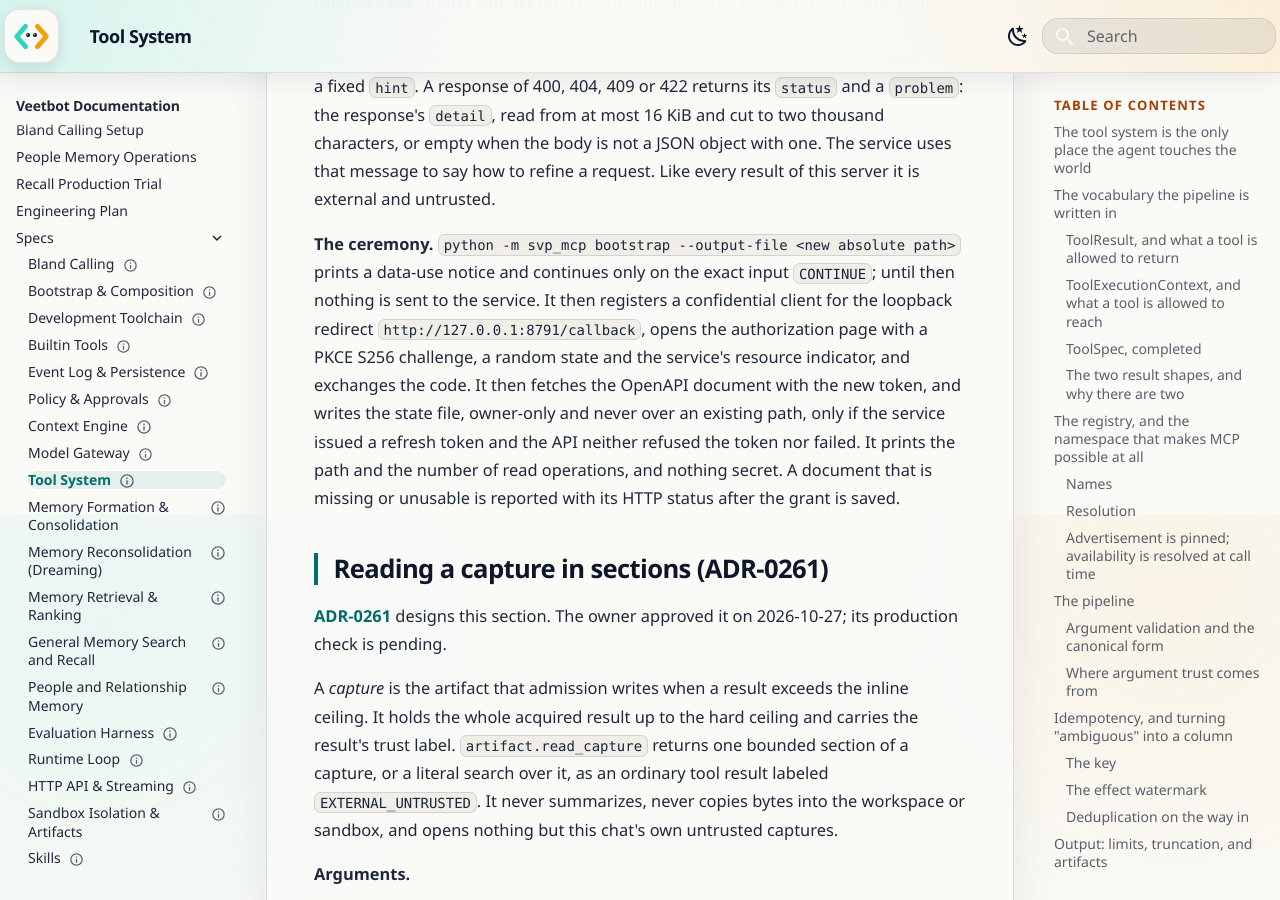
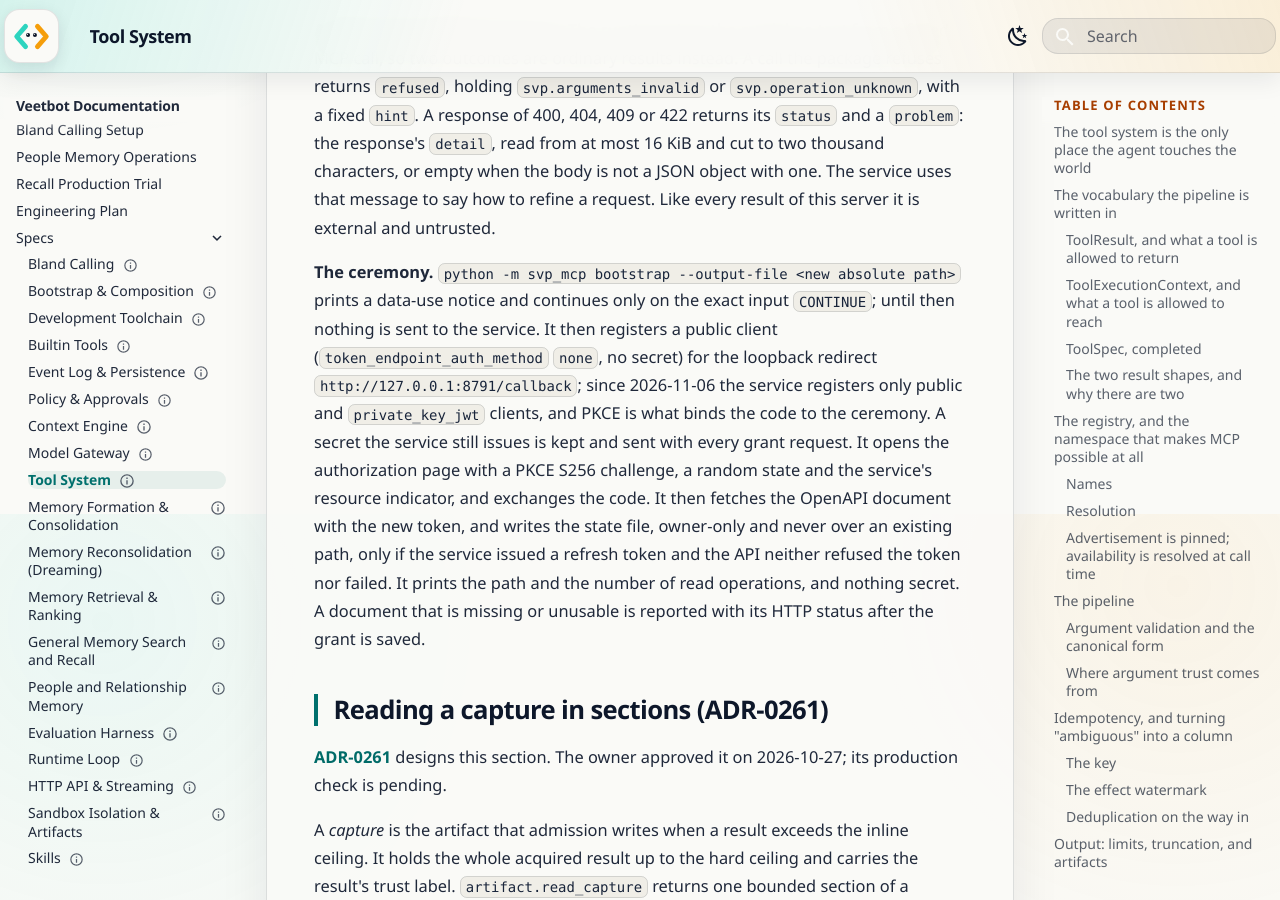
Before and after one commit to avitus/veetbot, an MkDocs documentation site: the page built from docs/plan/tool-system.md, in a window 1280 px wide and 900 px high, scrolled down 66086 px. Built offline with MkDocs 1.6.1 and Material for MkDocs 9.7.7, drawn with Linux system fonts in a browser that asks for light colours; some of the changed text lies outside the part shown.

Commit message:
Register the Scale VP bridge as a public client
Since 2026-11-06 the Scale VP authorization server registers only public
(`none`) and `private_key_jwt` clients: its metadata lists no other method,
and a `client_secret_post` registration is answered as `none` with no secret.
The production grant's refresh was then refused (svp.credential_rejected in
the weekday briefing session), and a fresh `svp_mcp bootstrap` failed with
svp.response_invalid because the registration carried no secret.

The ceremony now registers a public client and sends no secret; PKCE binds
the code. The state file's `client_secret` is optional, so a file from an
earlier confidential registration is still read, and a secret the service
does issue is kept and sent.

Completion report
- Files: src/svp_mcp/{oauth,credential,bootstrap}.py; their unit tests;
  docs/plan/tool-system.md (state file, ceremony); ADR-0153 repair note;
  docs/deployment.md (pre-2026-11-06 grants must be replaced).
- Reading lane: A (spec under docs/plan and src change).
- Red: run_in_linux_container.sh pytest tests/unit/test_svp_{oauth,bootstrap,
  credential_store,entry_point}.py -> 7 failed (public registration refused
  as svp.response_invalid; secret-less state file refused as
  svp.credential_invalid).
- Green: Linux container, Scale VP unit + contract tests, import-boundary
  gate and toolchain tests: 272 passed, 3 skipped (49 s). ruff, ruff format,
  mypy (src/svp_mcp + tests) clean; make citations-fix, make docs-check pass.
  Full make check left to hosted CI.
- Live evidence: GET /.well-known/oauth-authorization-server lists
  token_endpoint_auth_methods_supported ["none","private_key_jwt"]; a
  client_secret_post registration returned 201 with method "none" and no
  client_secret.
- Not yet verified: a real sign-in and refresh with the public client.
- Deviations: none. ADRs: ADR-0153 amended with a dated repair note.

Reading-Lane: A
Co-Authored-By: Claude Opus 5.5 <noreply@anthropic.com>
Glen-Conversation: 60b6f6ca-feba-4fe1-aa2e-d74355e89396

```diff
--- a/docs/plan/tool-system.md
+++ b/docs/plan/tool-system.md
@@ -2386,7 +2386,8 @@ written by the process that received it. A role that refuses provider
 credentials refuses `SVP_CREDENTIAL_FILE`.
 
 **The state file.** One JSON object with exactly `version` (1), `client_id`,
-`client_secret`, `refresh_token`, `access_token` and `expires_at`. The package
+`refresh_token`, `access_token` and `expires_at`, plus `client_secret` only
+for a confidential client registered before 2026-11-06. The package
 refuses a file that is linked, readable by group or other, larger than 64 KiB,
 or shaped differently, with `svp.credential_invalid`. Its directory must be
 writable by the service user, because the package creates a lock file and a
@@ -2460,10 +2461,13 @@ untrusted.
 **The ceremony.** `python -m svp_mcp bootstrap --output-file <new absolute
 path>` prints a data-use notice and continues only on the exact input
 `CONTINUE`; until then nothing is sent to the service. It then registers a
-confidential client for the loopback redirect
-`http://127.0.0.1:8791/callback`, opens the authorization page with a PKCE
-S256 challenge, a random state and the service's resource indicator, and
-exchanges the code. It then fetches the OpenAPI document with the new token,
+public client (`token_endpoint_auth_method` `none`, no secret) for the
+loopback redirect `http://127.0.0.1:8791/callback`; since 2026-11-06 the
+service registers only public and `private_key_jwt` clients, and PKCE is
+what binds the code to the ceremony. A secret the service still issues is
+kept and sent with every grant request. It opens the authorization page with
+a PKCE S256 challenge, a random state and the service's resource indicator,
+and exchanges the code. It then fetches the OpenAPI document with the new token,
 and writes the state file, owner-only and never over an existing path, only
 if the service issued a refresh token and the API neither refused the token
 nor failed. It prints the path and the number of read operations, and nothing
```
Also changed, not shown: docs/adr/0153-scale-vp-api-bridge.md (+13 -0 lines), docs/deployment.md (+2 -0 lines), 6 other files.
